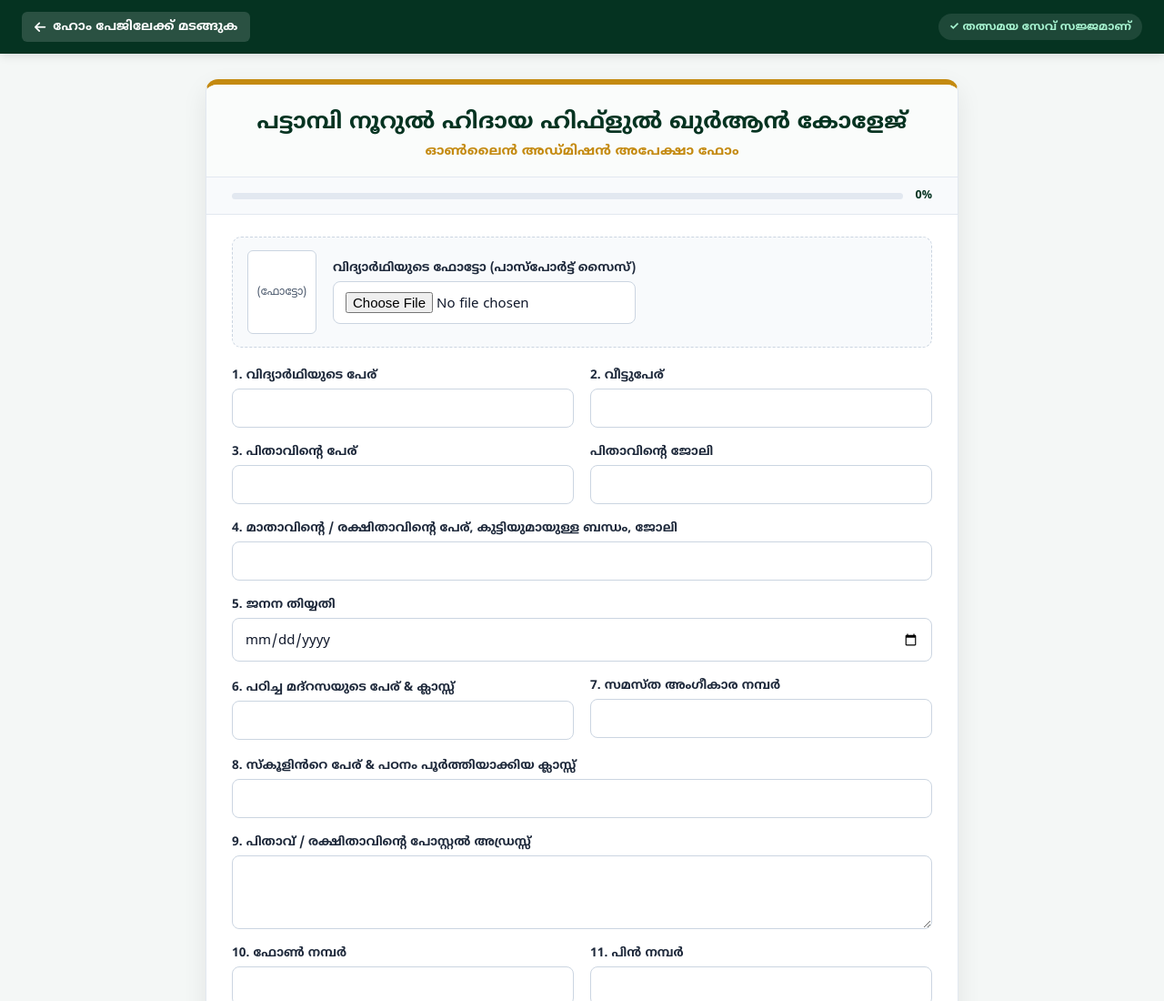
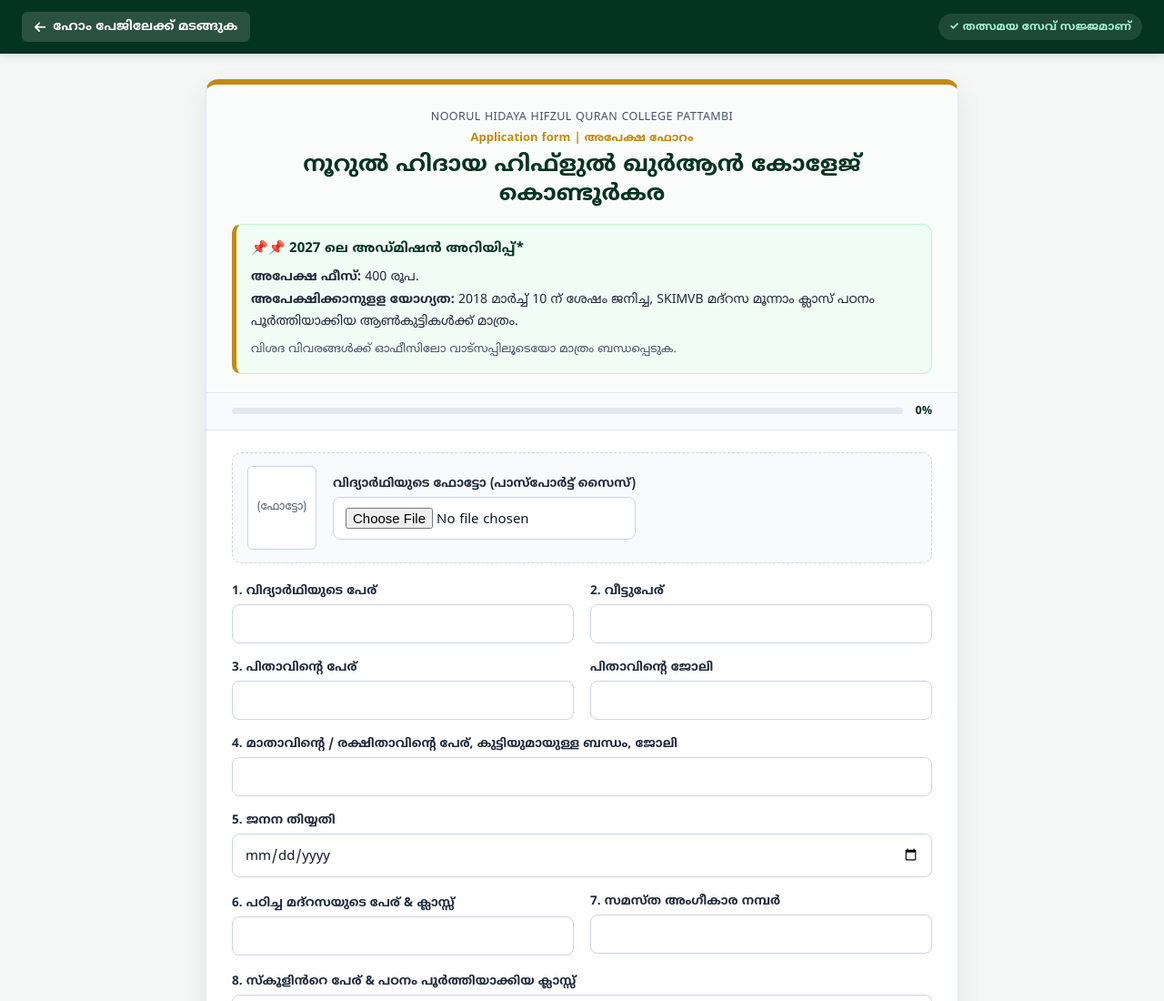
Before and after one commit to rashidvaloringal/Noorul-Hidaya-Hifzul-Qur-an-College-, a plain HTML site: page apply.html in a window 1280 px wide. Shown: the top 1100 px of the page at 91% size. Drawn offline with nearby package versions, Linux system fonts and the light colour scheme.

Commit message:
Update apply.html

```diff
--- a/apply.html
+++ b/apply.html
@@ -76,12 +76,23 @@
     }
     .form-header {
       text-align: center;
-      padding: 26px 28px 18px;
+      padding: 26px 28px 20px;
       border-bottom: 1px solid var(--border);
       background: #fafcfb;
     }
     .form-header h1 { color: var(--primary); font-size: clamp(20px, 2.8vw, 25px); margin: 0 0 6px; font-weight: 700; }
-    .form-header p { margin: 0; color: var(--accent); font-weight: 700; font-size: 15px; }
+    .notice-box {
+      margin-top: 16px;
+      background: #f0fdf4;
+      border: 1.5px solid #bbf7d0;
+      border-left: 5px solid var(--accent);
+      border-radius: 10px;
+      padding: 14px 16px;
+      text-align: left;
+      font-size: 14px;
+      line-height: 1.75;
+      color: #1e293b;
+    }
     .progress-wrap {
       padding: 12px 28px;
       background: #f8fafc;
@@ -237,8 +248,20 @@
   <main id="formSection">
     <div class="form-shell">
       <div class="form-header">
-        <h1>പട്ടാമ്പി നൂറുൽ ഹിദായ ഹിഫ്ളുൽ ഖുർആൻ കോളേജ്</h1>
-        <p>ഓൺലൈൻ അഡ്മിഷൻ അപേക്ഷാ ഫോം</p>
+        <p style="margin:0 0 4px; font-size:12.5px; letter-spacing:0.4px; color:#475569; text-transform:uppercase;">Noorul Hidaya Hifzul Quran College Pattambi</p>
+        <p style="margin:0 0 6px; font-size:13px; color:#c48a10; font-weight:700;">Application form | അപേക്ഷ ഫോറം</p>
+        <h1>നൂറുൽ ഹിദായ ഹിഫ്ളുൽ ഖുർആൻ കോളേജ് കൊണ്ടൂർകര</h1>
+
+        <div class="notice-box">
+          <div style="font-weight:700; color:#053321; font-size:15px; margin-bottom:6px;">
+            📌📌 2027 ലെ അഡ്മിഷൻ അറിയിപ്പ്*
+          </div>
+          <div><strong>അപേക്ഷ ഫീസ്:</strong> 400 രൂപ.</div>
+          <div><strong>അപേക്ഷിക്കാനുളള യോഗ്യത:</strong> 2018 മാർച്ച് 10 ന് ശേഷം ജനിച്ച, SKIMVB മദ്റസ മൂന്നാം ക്ലാസ് പഠനം പൂർത്തിയാക്കിയ ആൺകുട്ടികൾക്ക് മാത്രം.</div>
+          <div style="margin-top:6px; font-size:13px; color:#475569;">
+            വിശദ വിവരങ്ങൾക്ക് ഓഫീസിലോ വാട്സപ്പിലൂടെയോ മാത്രം ബന്ധപ്പെടുക.
+          </div>
+        </div>
       </div>
 
       <div class="progress-wrap">
```
